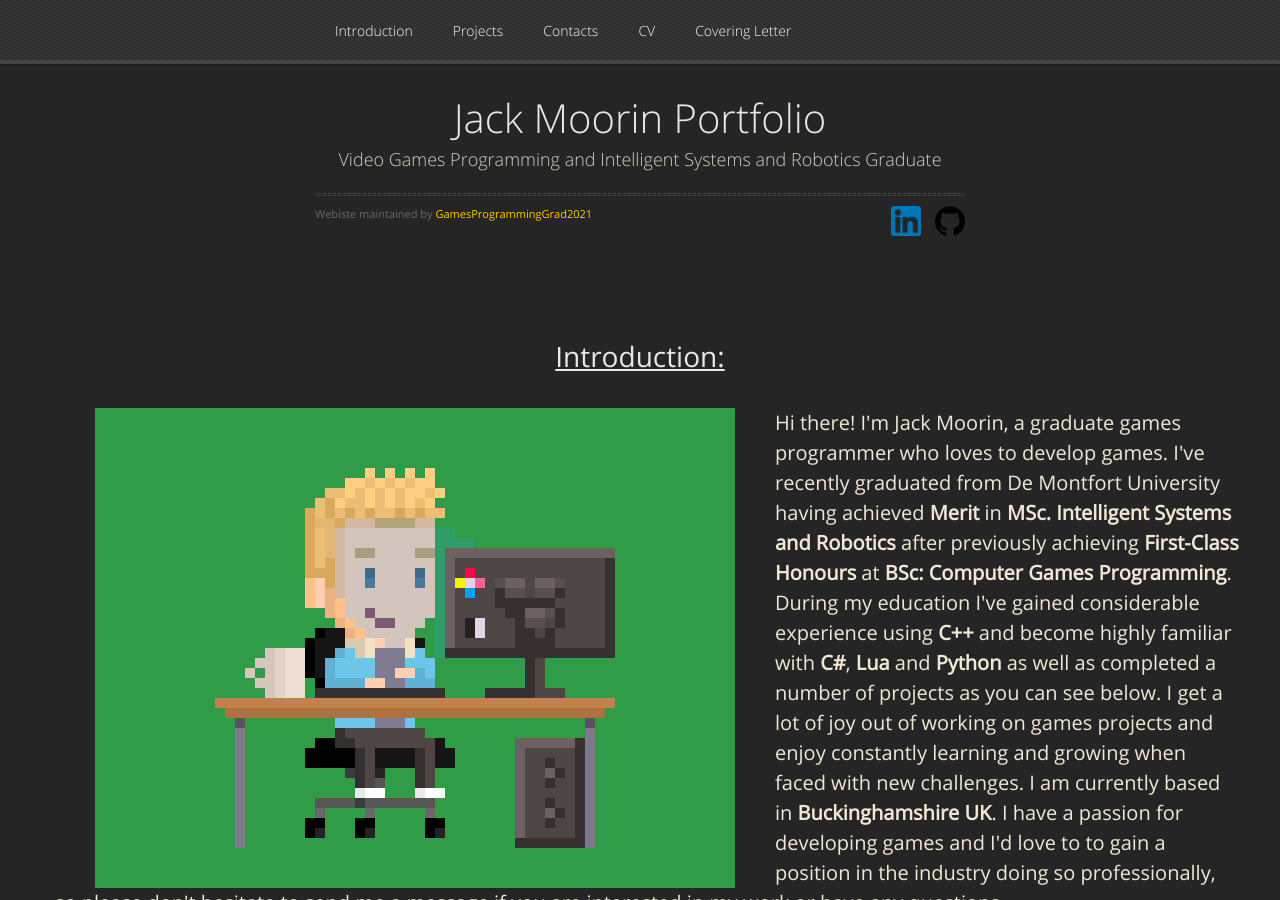
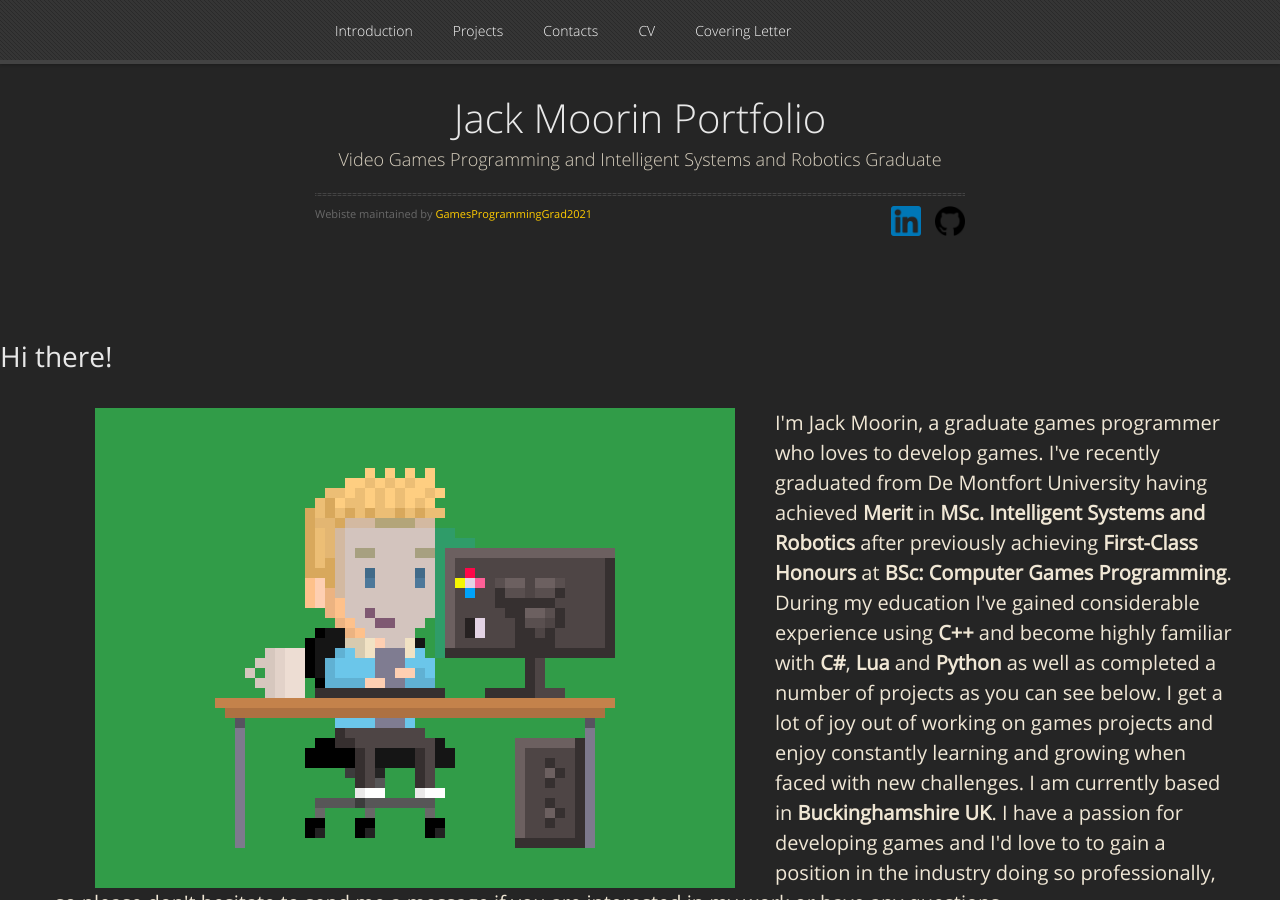
Before and after one commit to GamesProgrammingGrad2021/GamesProgrammingGrad2021.github.io, a Jekyll site: the page built from index.md, in a window 1280 px wide and 900 px high. Built offline with Jekyll 4.4.1, drawn with Linux system fonts in a browser that asks for light colours; nearby versions of some CDN libraries; our own code applies the rules of GitHub Pages for plain Markdown files.

Commit message:
Update default.html

```diff
--- a/_layouts/default.html
+++ b/_layouts/default.html
@@ -193,13 +193,13 @@
 
 	<!-- Introduction with Portrait -->
 	<div id="intro">
-		<h1 style="padding-bottom: 5px; text-align: center;"><u>Introduction:</u></h1>
+		<h1 style="padding-bottom: 5px; text-align: left;">Hi there!</h1>
 		<br>
 		<div class="project_div_l">
 			<div class="project_text_div_l" style="font-size: 20px; padding-left: 40px; padding-right: 40px;">
 			<!-- <img src="Portfolio_Profile_Image.jpg" alt="Profile_Picture" class="project_thumbnail_l" style="width:200px; height:200px; padding-left: 40px; padding-right: 40px;"> -->
 			<img src="Pixel Art Jack Gif.gif" alt="Profile_Picture" class="project_thumbnail_l" style="width:640px; height:480px; padding-left: 40px; padding-right: 40px;">
-			Hi there! I'm Jack Moorin, a graduate games programmer who loves to develop games. I've recently graduated from De
+			I'm Jack Moorin, a graduate games programmer who loves to develop games. I've recently graduated from De
 			Montfort University having achieved <b>Merit</b> in <b>MSc. Intelligent Systems and Robotics</b> after previously
 			achieving <b>First-Class Honours</b> at <b>BSc: Computer Games Programming</b>. During my education I've gained
 			considerable experience using <b>C++</b> and become highly familiar with <b>C#</b>, <b>Lua</b> and <b>Python</b>
```
